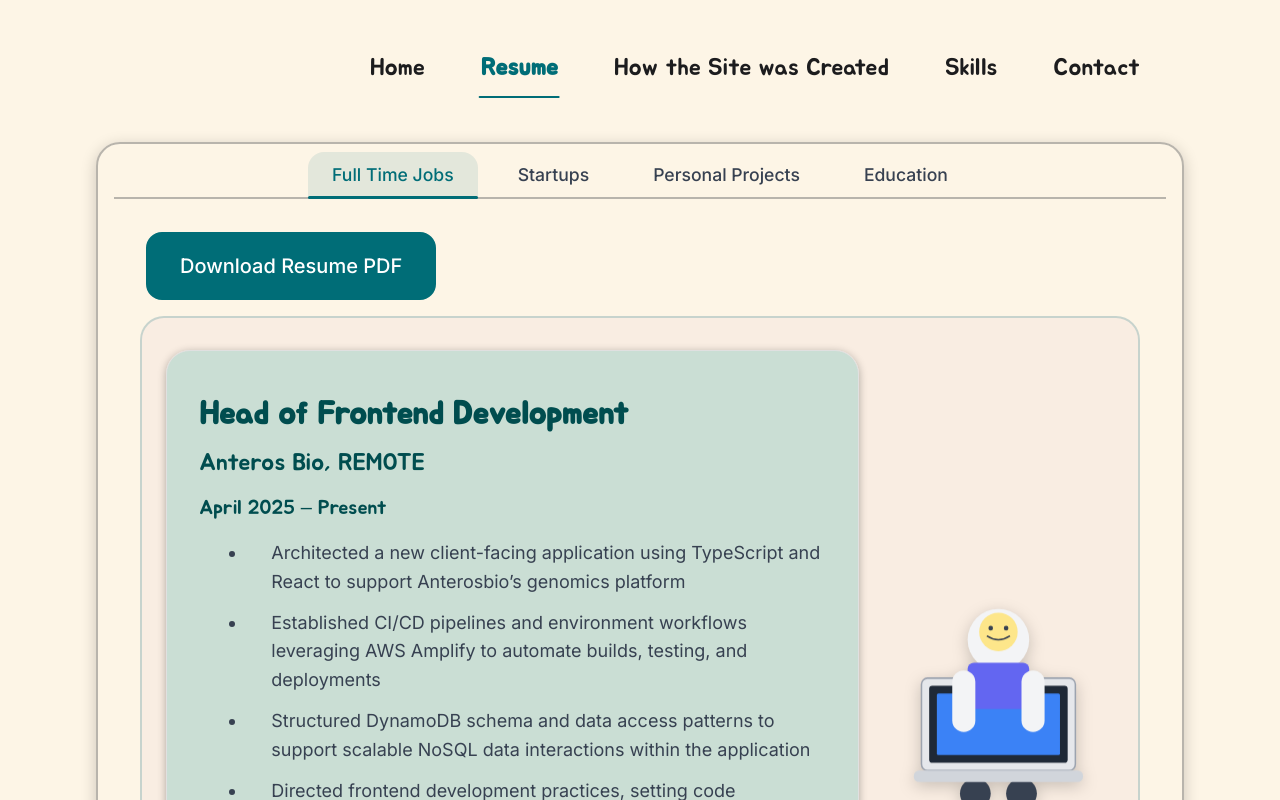
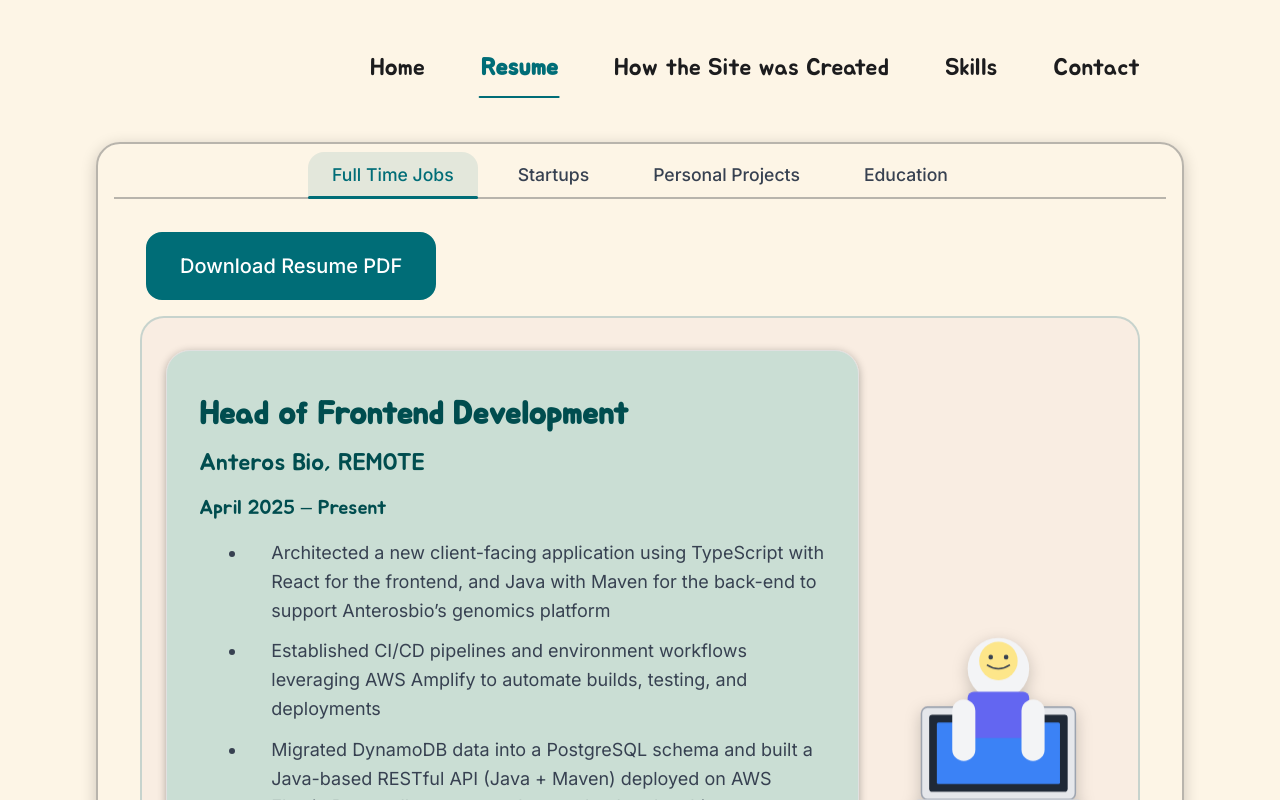
Before and after one commit to alexjordan98/portfoliowebsite, a Next.js app: page /resume in a window 1280 px wide. Shown: the top 800 px of the page. Built offline with nearby package versions, Linux system fonts and the light colour scheme.

Commit message:
updated resume

```diff
--- a/src/components/resume/tabs/FullTimeJobsTab.tsx
+++ b/src/components/resume/tabs/FullTimeJobsTab.tsx
@@ -38,9 +38,9 @@ export default function FullTimeJobsTab({ className = '' }: FullTimeJobsTabProps
         companyName="Anteros Bio, REMOTE"
         tenureLength="April 2025 – Present"
         jobDescription={[
-          "Architected a new client-facing application using TypeScript and React to support Anterosbio’s genomics platform",
+          "Architected a new client-facing application using TypeScript with React for the frontend, and Java with Maven for the back-end to support Anterosbio’s genomics platform",
           "Established CI/CD pipelines and environment workflows leveraging AWS Amplify to automate builds, testing, and deployments",
-          "Structured DynamoDB schema and data access patterns to support scalable NoSQL data interactions within the application",
+          "Migrated DynamoDB data into a PostgreSQL schema and built a Java-based RESTful API (Java + Maven) deployed on AWS Elastic Beanstalk to support the new backend architecture",
           "Directed frontend development practices, setting code standards, component patterns, and Git branching strategies for the team",
           "Collaborated with cross-functional scientists and product stakeholders to translate complex requirements into intuitive user interfaces",
         ]}
```
